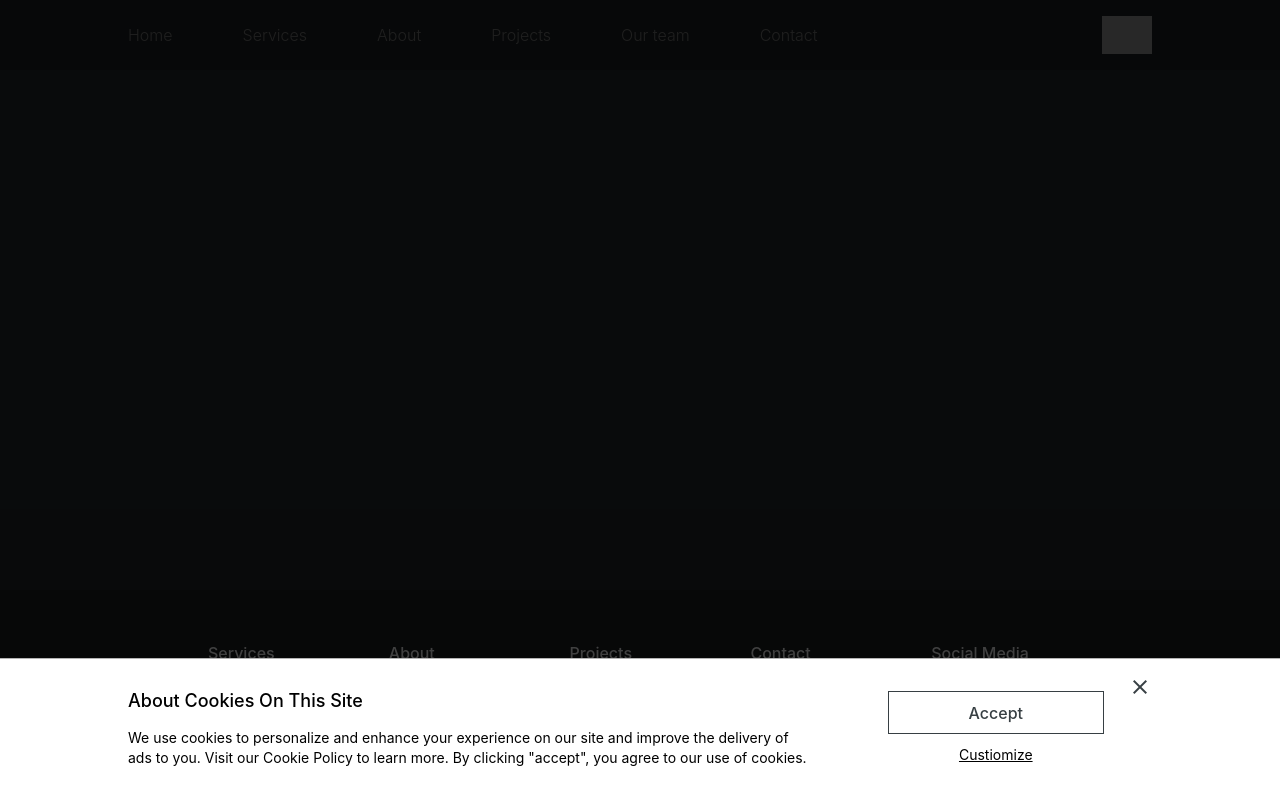
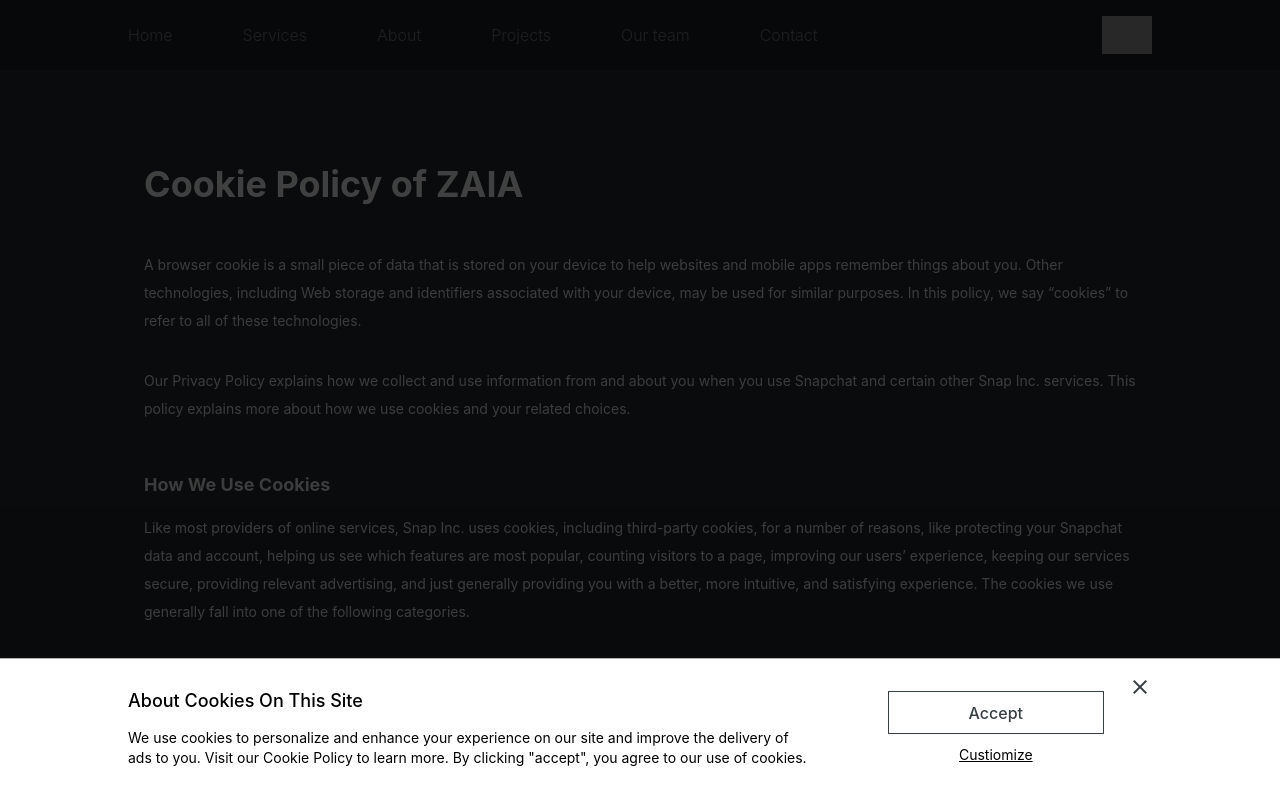
Before and after one commit to rain89146/zaia, a Next.js app: page /cookie in a window 1280 px wide. Shown: the top 800 px of the page. Built offline with nearby package versions, Linux system fonts and the light colour scheme; grey boxes are pictures that could not be loaded.

Commit message:
Minor updates
Updates including cookie policy page and add ContentConvert components

```diff
--- /dev/null
+++ b/Data/CookiePolicy.js
@@ -0,0 +1,82 @@
+export default function CookiePolicy() {
+    return {
+        title : 'Cookie Policy of ZAIA',
+        pargraphs: [
+            {
+                contents:[
+                    '<p>A browser cookie is a small piece of data that is stored on your device to help websites and mobile apps remember things about you. Other technologies, including Web storage and identifiers associated with your device, may be used for similar purposes. In this policy, we say “cookies” to refer to all of these technologies.</p>',
+                    '<p></p>',
+                    '<p>Our Privacy Policy explains how we collect and use information from and about you when you use Snapchat and certain other Snap Inc. services. This policy explains more about how we use cookies and your related choices.</p>',
+                ]
+            },
+            {
+                title: 'How We Use Cookies',
+                contents: [
+                    `<p>
+                    Like most providers of online services, Snap Inc. uses cookies, including third-party cookies, for a number of reasons, like protecting your Snapchat data and account, helping us see which features are most popular, counting visitors to a page, improving our users’ experience, keeping our services secure, providing relevant advertising, and just generally providing you with a better, more intuitive, and satisfying experience. The cookies we use generally fall into one of the following categories.
+                    </p>`
+                ]
+            },
+            {
+                title: 'Category of cookies	Why we use these cookies',
+                contents: [
+                    `<p>
+                    Necessary We use these cookies to run our site, and to identify and prevent security risks.
+                    </p>`,
+                    `<p></p>`,
+                    `<p>For example, we may use these cookies to store your session information to prevent others from changing your password without your username and password.</p>`,
+                    `<p></p>`,
+                    `<p>Preferences	We use these cookies to remember your settings and preferences, and to improve your experience on our site. For example, we may use these cookies to remember your language preferences.</p>`,
+                    `<p></p>`,
+                    `<p>
+                    Performance	We use these cookies to collect information about how you use our site, monitor site performance, and improve our site performance, our services, and your experience. For example, we can use these cookies to learn more about which features are the most popular with our users and which ones might need some tweaks.
+                    </p>`,
+                    `<p></p>`,
+                    `<p>Marketing	We use these cookies to deliver advertisements, to make them more relevant and meaningful to consumers, and to track the efficiency of our advertising campaigns, both on our services and on other sites or mobile apps. Our Analytics and Advertising Services Provided by Others We may let other companies use cookies on our services. These companies may collect information about how you use our services over time and combine it with similar information from other services and companies. This information may be used to, among other things, analyze and track data, determine the popularity of certain content, and better understand your online activity.
+                    </p>`,
+                    `<p></p>`,
+                    `<p>Additionally, some companies, including our affiliates, may use information collected on our services to prevent fraud or other unauthorized or illegal activity and to measure and optimize the performance of ads and deliver more relevant ads on behalf of us or other companies, including on third-party websites and apps. For more information about interest-based ads and the choices available to you, go here.
+                    </p>`
+                ]
+            },
+            {
+                title: 'Provided by Us',
+                contents: [
+                    `<p>
+                    We may collect information about your activity on third-party services that use cookies provided by us. We use this information to improve our advertising services, including measuring the performance of ads and showing you more relevant ads. Visit our Advertising Preferences page to learn more about Snapchat advertising and how you can control the information used to select the ads you see.
+                    </p>`
+                ]
+            },
+            {
+                title: 'Your Choices',
+                contents: [
+                    `<p>
+                    Your browser may provide you with the option to refuse some or all browser cookies. You may also be able to remove cookies from your browser. For more information about how to manage browser cookies, please follow the instructions provided by your browser.
+                    </p>`
+                ]
+            },
+            {
+                title: 'Browser Cookies',
+                contents: [
+                    `<p>
+                    Your browser may provide you with the option to refuse some or all browser cookies. You may also be able to remove cookies from your browser. For more information about how to manage browser cookies, please follow the instructions provided by your browser.
+                    </p>`
+                ]
+            },
+            {
+                title: 'Mobile Device Identifiers',
+                contents: [
+                    `<p>
+                    Your mobile operating system may let you opt-out from having certain device identifiers used for interest-based advertising. You should refer to the instructions provided by your mobile device’s manufacturer; this information is typically available under the “settings” function of your mobile device. And of course, if your mobile device offers an uninstall process, you can always stop us from collecting information through the app by uninstalling the Snapchat app.
+                    </p>`
+                ]
+            },
+            {
+                title: 'Change Your Settings',
+                contents: [
+                    `<p>You can also block certain cookies by adjusting your settings on our sites.</p>`
+                ]
+            }
+        ]
+    }
+}
--- /dev/null
+++ b/PageComps/Privacy_Page/ContentConvert.js
@@ -0,0 +1,31 @@
+import React, { Fragment } from 'react'
+import Tools from '../../GlobalTools/Tools';
+import styles from './Privacy.module.scss'
+export default function ContentConvert({title, pargraphs}) {
+    const tools = new Tools();
+    return(
+        <div className={styles.con}>
+            <div className={styles.header}><h1>{title}</h1></div>
+            <div className={styles.sections}>{
+                pargraphs.map((ps,i) => {
+
+                    //
+                    let {contents} = ps;
+                    let subtitle = ps.title;
+
+                    //  Content list, parse all the tag into jsx
+                    contents = contents.map((cnt, i) => {
+                        return <Fragment key={i}>{tools.parse_html(cnt)}</Fragment>
+                    });
+
+                    return (
+                        <div className={styles.section} key={i}>
+                            {(!!subtitle) && <div className={styles.subtitle}><h3>{subtitle}</h3></div>}
+                            <div className={styles.content}>{contents}</div>
+                        </div>
+                    )
+                })
+            }</div>
+        </div>
+    )
+}
--- a/pages/cookie.js
+++ b/pages/cookie.js
@@ -1,10 +1,23 @@
-import React from 'react'
-import MainLayout from '../Layout/MainLayout'
+import React, { useEffect, useState } from 'react'
+import MainLayout               from '../Layout/MainLayout'
+import {ContentWrapper}         from '../Layout/SectionWrapper'
+import Data                     from '../Data/CookiePolicy'
+import ContentConvert           from '../PageComps/Privacy_Page/ContentConvert';
+export default function cookie() {
 
-export default function cookie() {
+    //  set page content
+    const [PageContent, setPageContent] = useState(null);
+
+    //  load page content
+    useEffect(() => {
+        setPageContent(Data());
+    }, [])
+
     return (
-        <MainLayout title={'Cookie Preference'}>
-
+        <MainLayout title={'Cookie Policy'}>
+            <ContentWrapper>{
+                (PageContent !== null) && <ContentConvert {...PageContent}/>
+            }</ContentWrapper>
         </MainLayout>
     )
 }
```
Also changed, not shown: Comps/ContentComps/ContentWithImage.js (+2 -2 lines), Comps/Gallery/GridGallery.js (+2 -2 lines), Comps/ImageComps/ImageCard.js (+2 -2 lines), pages/privacy.js (+9 -40 lines).
